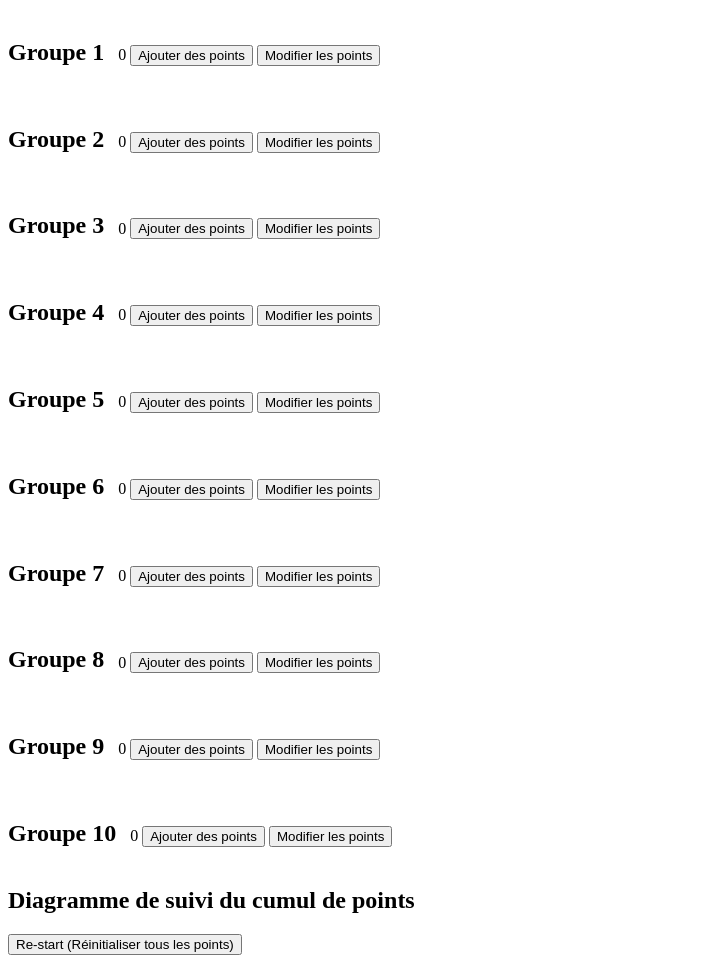
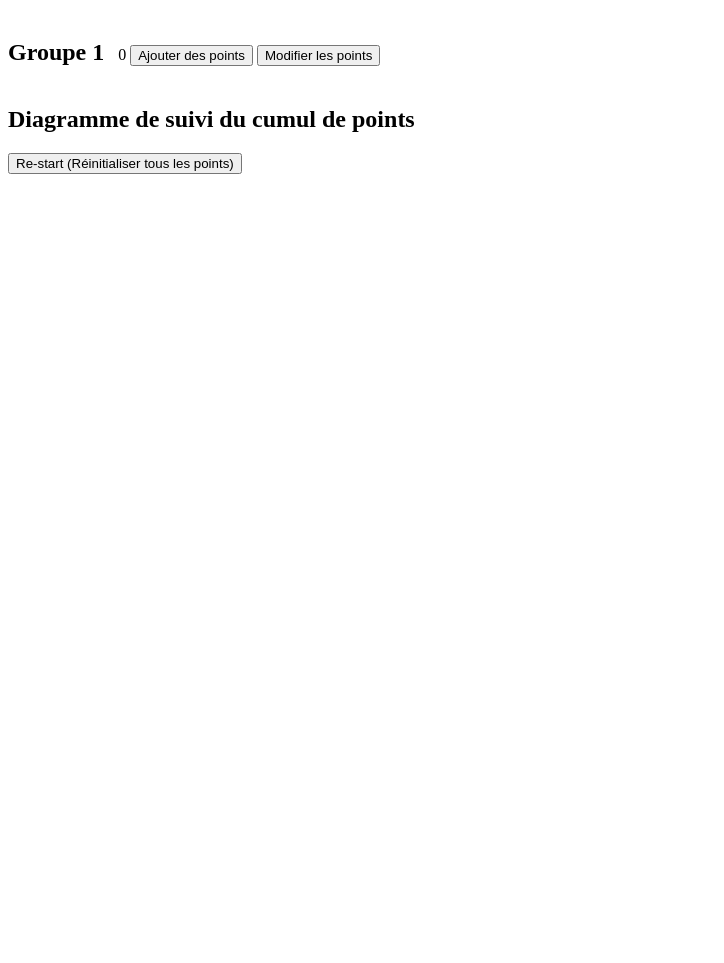
Before and after one commit to MarouenMlouka/TLM, a plain HTML site: page index.html in a window 1280 px wide. Shown: the part 61-1024 px from the top of the page, without its empty margins (0-724 px from the left). After the commit the page ends 800 px from the top, so only its background shows below. Drawn offline with Linux system fonts and the light colour scheme.

Commit message:
Update index.html

```diff
--- a/index.html
+++ b/index.html
@@ -18,14 +18,30 @@
         }
     </style>
     <script>
+        // Fonction pour initialiser les points depuis localStorage ou à zéro par défaut
+        function initialiserPoints(index) {
+            var points = localStorage.getItem('points' + index);
+            if (points === null) {
+                return 0;
+            } else {
+                return parseInt(points);
+            }
+        }
+
+        // Fonction pour sauvegarder les points dans localStorage
+        function sauvegarderPoints(index, points) {
+            localStorage.setItem('points' + index, points.toString());
+        }
+
         function ajouterPoints(index) {
             var motCle = prompt("Pour ajouter des points, veuillez saisir le mot-clé :");
 
             if (motCle === "TLM") {
                 var pointsAjoutes = parseInt(prompt("Combien de points souhaitez-vous ajouter ?"));
                 if (!isNaN(pointsAjoutes) && pointsAjoutes > 0) {
-                    var currentPoints = parseInt(document.getElementById("points" + index).innerText);
+                    var currentPoints = initialiserPoints(index);
                     var newPoints = currentPoints + pointsAjoutes;
+                    sauvegarderPoints(index, newPoints);
                     document.getElementById("points" + index).innerText = newPoints;
                     alert(pointsAjoutes + " points ajoutés avec succès !");
                 } else {
@@ -42,6 +58,7 @@
             if (motCle === "admin") {
                 var newPoints = parseInt(prompt("Entrez le nouveau nombre de points :"));
                 if (!isNaN(newPoints)) {
+                    sauvegarderPoints(index, newPoints);
                     document.getElementById("points" + index).innerText = newPoints;
                     alert("Points modifiés avec succès !");
                 } else {
@@ -58,6 +75,7 @@
             if (motCle === "1925") {
                 var confirmReset = confirm("Êtes-vous sûr de vouloir réinitialiser tous les points ?");
                 if (confirmReset) {
+                    localStorage.clear();
                     var groupElements = document.querySelectorAll(".group-container span");
                     groupElements.forEach(function(element) {
                         element.innerText = "0";
@@ -68,6 +86,14 @@
                 alert("Mot-clé incorrect. Vous n'êtes pas autorisé à réinitialiser les points.");
             }
         }
+
+        // Fonction pour charger les points au chargement de la page
+        window.onload = function() {
+            for (var i = 1; i <= 10; i++) {
+                var points = initialiserPoints(i);
+                document.getElementById("points" + i).innerText = points;
+            }
+        };
     </script>
 </head>
 <body>
@@ -81,68 +107,7 @@
         <button onclick="modifierPoints(1)">Modifier les points</button>
     </div>
 
-    <div class="group-container">
-        <h2>Groupe 2</h2>
-        <span id="points2">0</span>
-        <button onclick="ajouterPoints(2)">Ajouter des points</button>
-        <button onclick="modifierPoints(2)">Modifier les points</button>
-    </div>
-
-    <div class="group-container">
-        <h2>Groupe 3</h2>
-        <span id="points3">0</span>
-        <button onclick="ajouterPoints(3)">Ajouter des points</button>
-        <button onclick="modifierPoints(3)">Modifier les points</button>
-    </div>
-
-    <div class="group-container">
-        <h2>Groupe 4</h2>
-        <span id="points4">0</span>
-        <button onclick="ajouterPoints(4)">Ajouter des points</button>
-        <button onclick="modifierPoints(4)">Modifier les points</button>
-    </div>
-
-    <div class="group-container">
-        <h2>Groupe 5</h2>
-        <span id="points5">0</span>
-        <button onclick="ajouterPoints(5)">Ajouter des points</button>
-        <button onclick="modifierPoints(5)">Modifier les points</button>
-    </div>
-
-    <div class="group-container">
-        <h2>Groupe 6</h2>
-        <span id="points6">0</span>
-        <button onclick="ajouterPoints(6)">Ajouter des points</button>
-        <button onclick="modifierPoints(6)">Modifier les points</button>
-    </div>
-
-    <div class="group-container">
-        <h2>Groupe 7</h2>
-        <span id="points7">0</span>
-        <button onclick="ajouterPoints(7)">Ajouter des points</button>
-        <button onclick="modifierPoints(7)">Modifier les points</button>
-    </div>
-
-    <div class="group-container">
-        <h2>Groupe 8</h2>
-        <span id="points8">0</span>
-        <button onclick="ajouterPoints(8)">Ajouter des points</button>
-        <button onclick="modifierPoints(8)">Modifier les points</button>
-    </div>
-
-    <div class="group-container">
-        <h2>Groupe 9</h2>
-        <span id="points9">0</span>
-        <button onclick="ajouterPoints(9)">Ajouter des points</button>
-        <button onclick="modifierPoints(9)">Modifier les points</button>
-    </div>
-
-    <div class="group-container">
-        <h2>Groupe 10</h2>
-        <span id="points10">0</span>
-        <button onclick="ajouterPoints(10)">Ajouter des points</button>
-        <button onclick="modifierPoints(10)">Modifier les points</button>
-    </div>
+    <!-- Répétez cette structure pour les autres groupes (Groupe 2 à Groupe 10) -->
 
     <!-- Diagramme de suivi -->
     <h2>Diagramme de suivi du cumul de points</h2>
```
